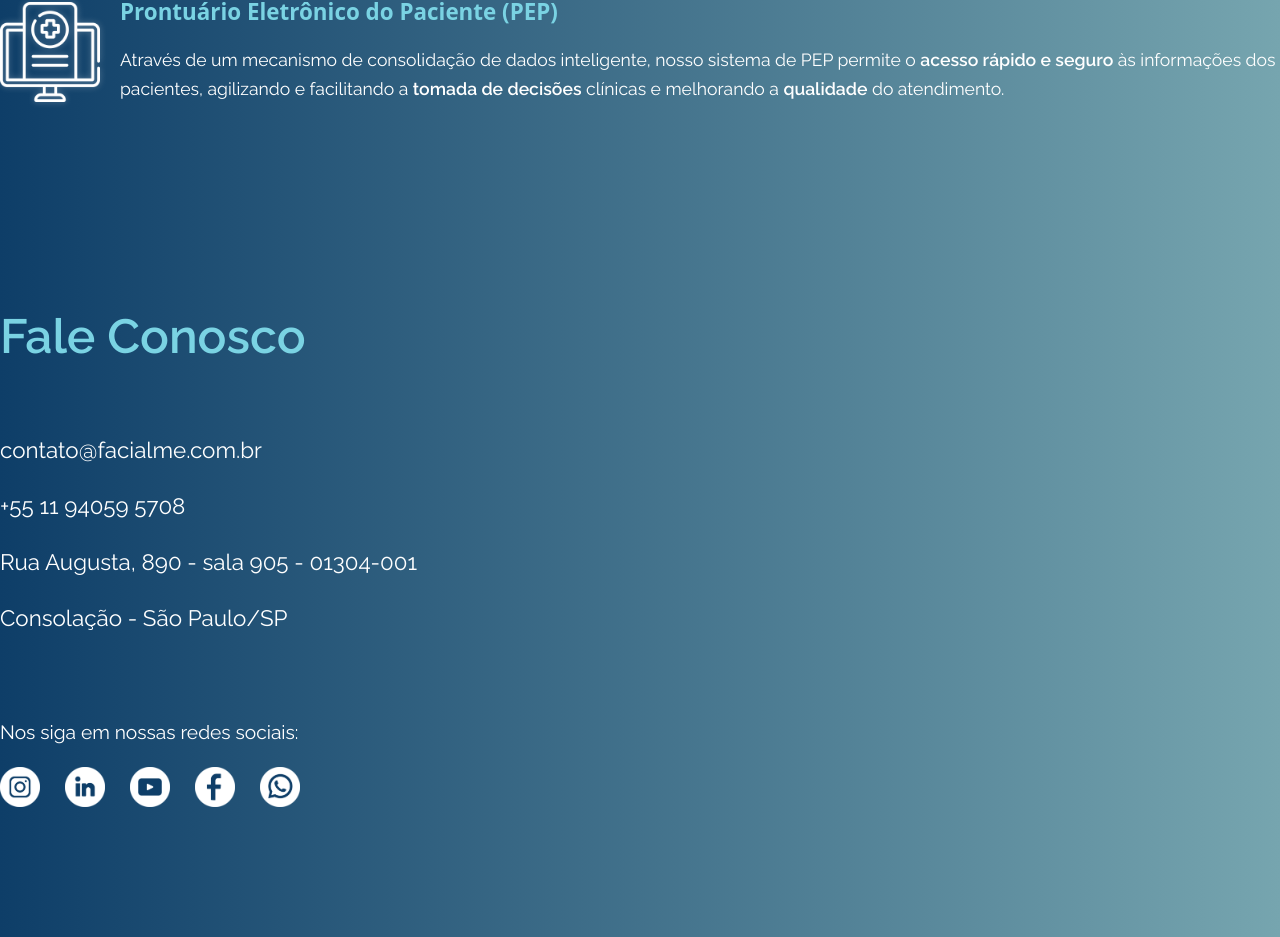
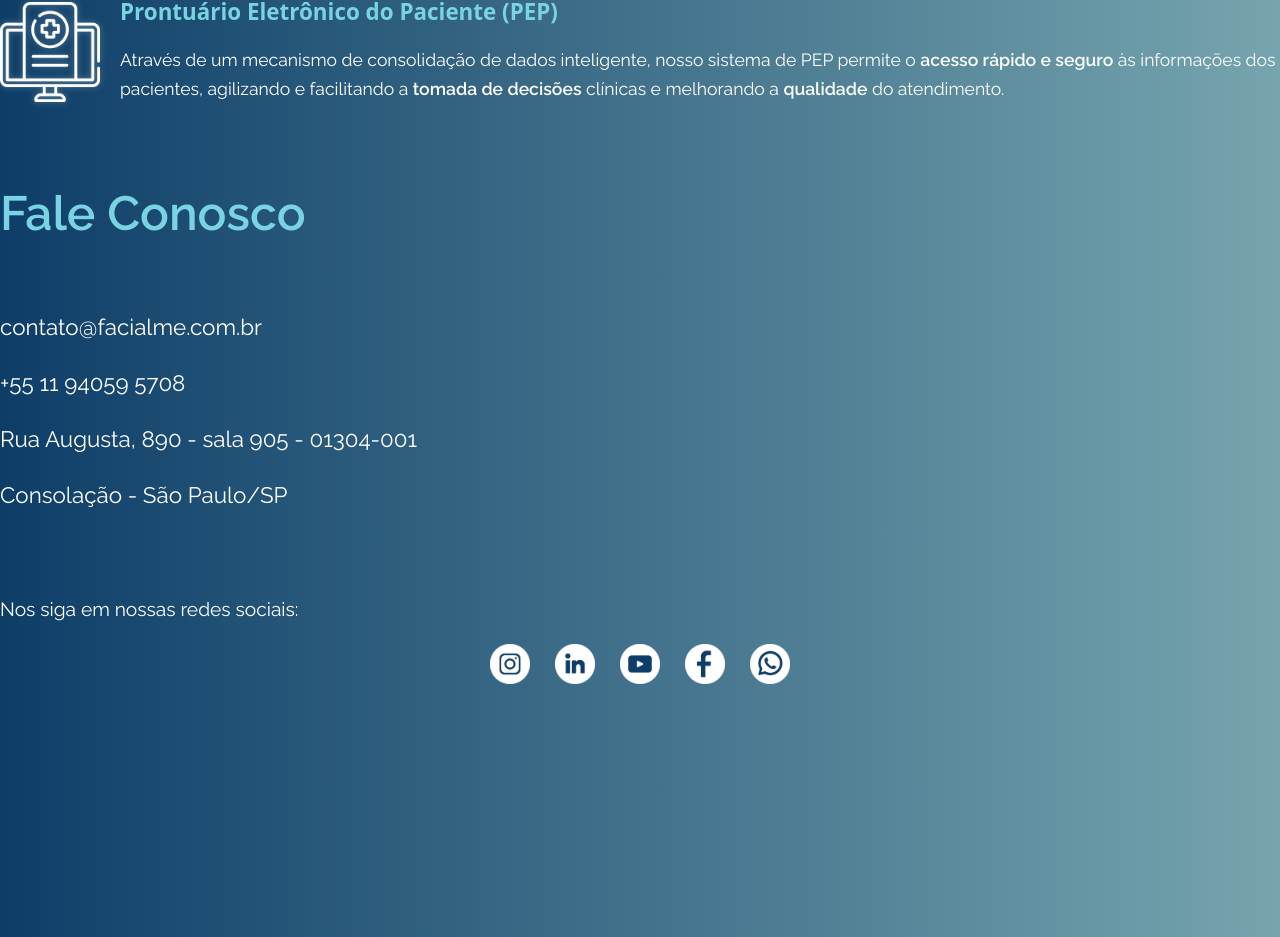
Before and after one commit to gui-schuwarten/facialme_site, a React (Vite) app: page / in a window 1280 px wide. Shown: the part 2263-3200 px from the top of the page. Built offline with nearby package versions, Linux system fonts and the light colour scheme.

Commit message:
update project

```diff
--- a/src/components/Contact/ContactSection.module.css
+++ b/src/components/Contact/ContactSection.module.css
@@ -3,10 +3,7 @@
   height: 100vh;
   background: linear-gradient(90deg, var(--color-marinho), var(--color-esmeralda));
   color: var(--color-white);
-  text-align: left;
   display: flex;
-  justify-content: center;
-  align-items: flex-start;
   box-sizing: border-box;
   flex-direction: column;
   font-family: var(--font-primary);
```
